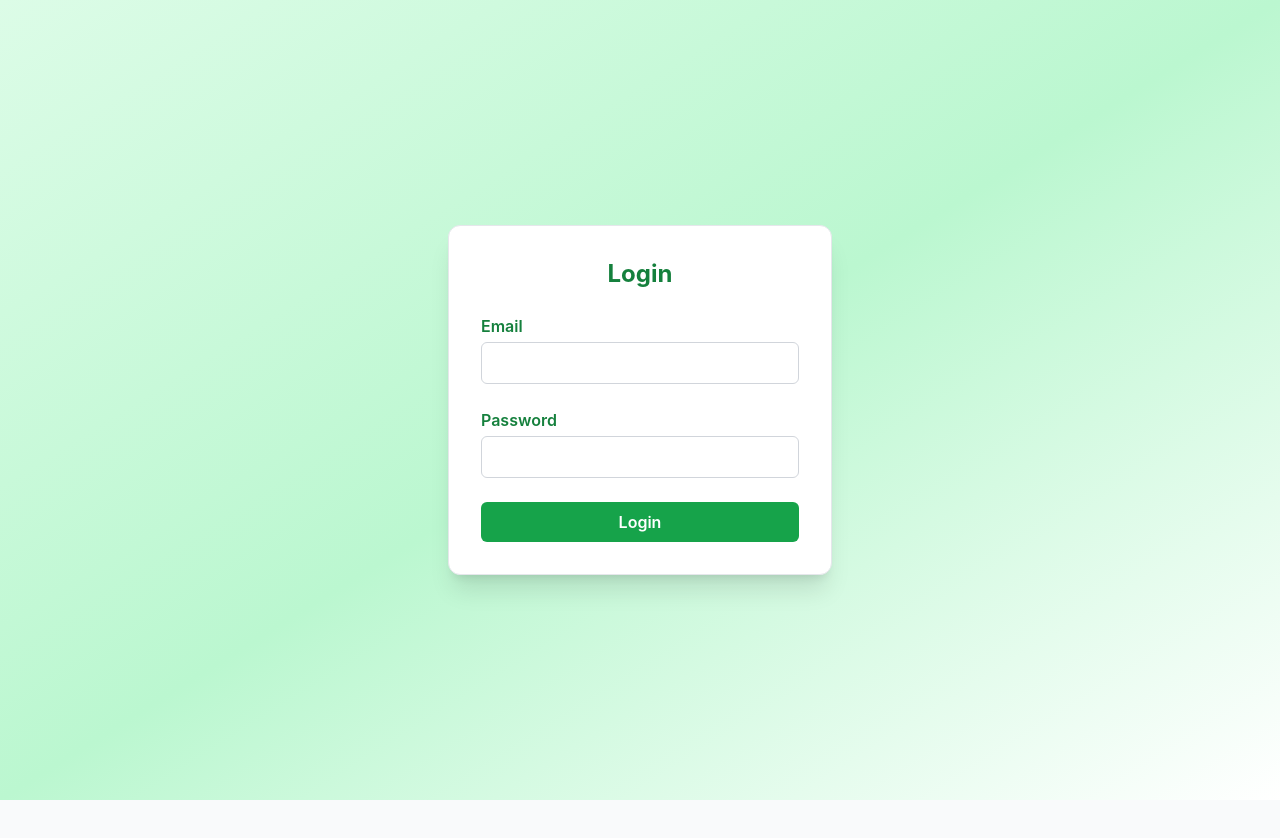
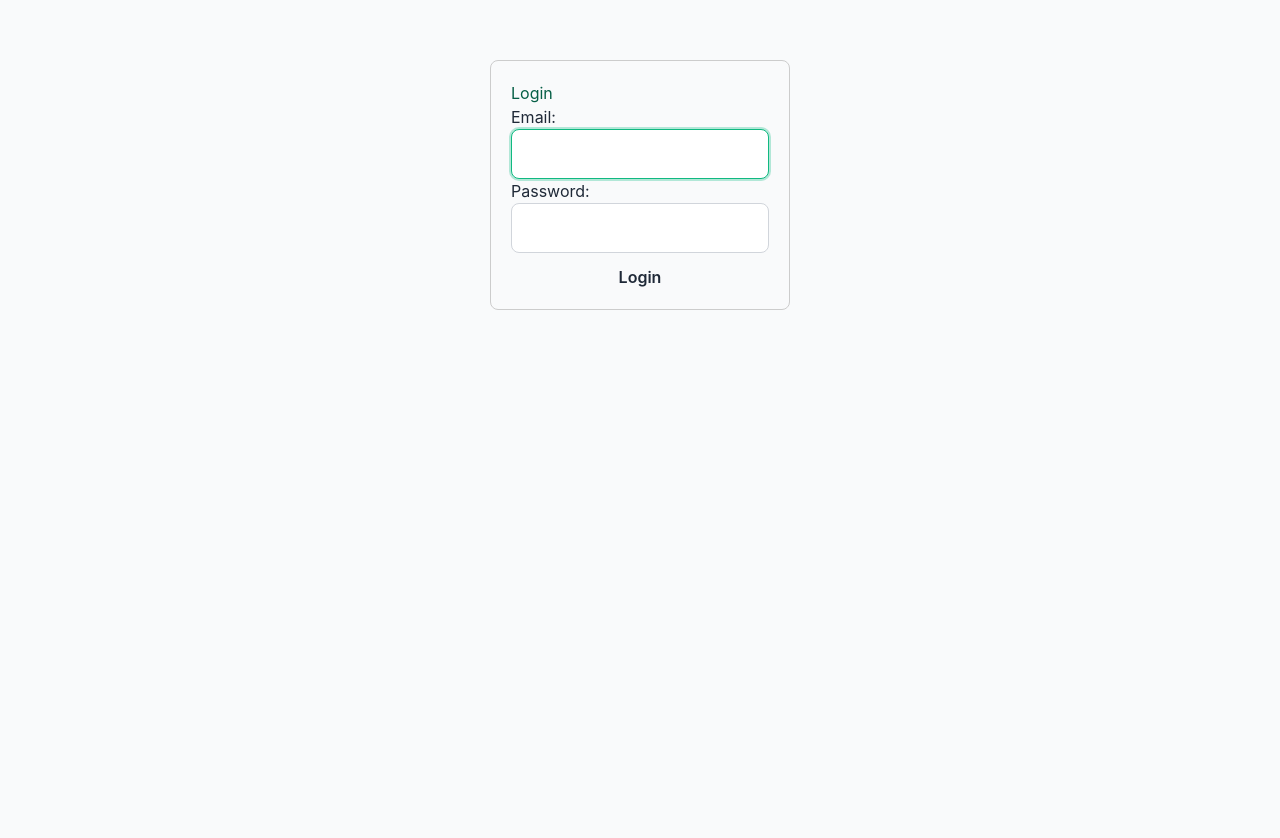
Before and after one commit to DaffaNaufalll/FP-Frontend, a React (Create React App) app in the folder TICKET-PROTOTYPE/: page /login in a window 1280 px wide. Shown: the top 838 px of the page. Before the commit the page ends 800 px from the top, so only its background shows below. Built offline with nearby package versions, Linux system fonts and the light colour scheme; no server answers.

Commit message:
Logintoken

```diff
--- a/TICKET-PROTOTYPE/src/components/pages/LoginPage.jsx
+++ b/TICKET-PROTOTYPE/src/components/pages/LoginPage.jsx
@@ -1,72 +1,74 @@
 import React, { useState } from "react";
+import { useNavigate } from "react-router-dom";
 
-const apiUrl = process.env.REACT_APP_API_URL || "https://fp-backends-production.up.railway.app";
-
-export default function LoginPage() {
+function LoginPage() {
   const [email, setEmail] = useState("");
   const [password, setPassword] = useState("");
-  const [error, setError] = useState("");
-  const [loading, setLoading] = useState(false);
+  const [message, setMessage] = useState("");
+  const navigate = useNavigate();
 
   const handleLogin = async (e) => {
     e.preventDefault();
-    setError("");
-    setLoading(true);
+    setMessage("");
     try {
-      const res = await fetch(`${apiUrl}/api/login`, {
+      const res = await fetch("https://fp-backends-production.up.railway.app/api/login", {
         method: "POST",
         headers: { "Content-Type": "application/json" },
         body: JSON.stringify({ email, password }),
       });
       const data = await res.json();
-      if (res.ok && data.token) {
+      if (res.ok) {
         localStorage.setItem("token", data.token);
-        window.location.href = "/";
+        localStorage.setItem("role", data.role);
+
+        // Redirect based on role
+        if (data.role === "admin") {
+          navigate("/admin");
+        } else {
+          navigate("/");
+        }
       } else {
-        setError(data.error || data.message || "Login failed.");
+        setMessage(data.error || "Login failed");
       }
     } catch (err) {
-      setError("Network error.");
+      setMessage("Network error");
     }
-    setLoading(false);
   };
 
   return (
-    <div className="min-h-screen flex items-center justify-center bg-gradient-to-br from-green-100 via-green-200 to-white">
-      <form
-        onSubmit={handleLogin}
-        className="bg-white rounded-xl shadow-xl border p-8 w-full max-w-sm space-y-6"
-      >
-        <h1 className="text-2xl font-bold text-green-700 mb-2 text-center">Login</h1>
-        {error && <div className="text-red-500 text-sm">{error}</div>}
+    <div style={{ maxWidth: 300, margin: "60px auto", padding: 20, border: "1px solid #ccc", borderRadius: 8 }}>
+      <h2>Login</h2>
+      <form onSubmit={handleLogin}>
         <div>
-          <label className="block mb-1 text-green-700 font-semibold">Email</label>
+          <label>Email:</label>
           <input
+            style={{ width: "100%" }}
             type="email"
-            className="w-full px-4 py-2 border rounded-md"
             value={email}
-            onChange={e => setEmail(e.target.value)}
+            onChange={(e) => setEmail(e.target.value)}
+            required
+            autoFocus
+          />
+        </div>
+        <div>
+          <label>Password:</label>
+          <input
+            style={{ width: "100%" }}
+            type="password"
+            value={password}
+            onChange={(e) => setPassword(e.target.value)}
             required
           />
         </div>
-        <div>
-          <label className="block mb-1 text-green-700 font-semibold">Password</label>
-          <input
-            type="password"
-            className="w-full px-4 py-2 border rounded-md"
-            value={password}
-            onChange={e => setPassword(e.target.value)}
-            required
-          />
-        </div>
-        <button
-          type="submit"
-          className="w-full bg-green-600 hover:bg-green-700 text-white py-2 rounded-md font-semibold"
-          disabled={loading}
-        >
-          {loading ? "Logging in..." : "Login"}
+        <button style={{ width: "100%", marginTop: 12 }} type="submit">
+          Login
         </button>
       </form>
+      {message && (
+        <div style={{ marginTop: 10, color: "red" }}>{message}</div>
+      )}
     </div>
   );
 }
+
+export default LoginPage;
```
